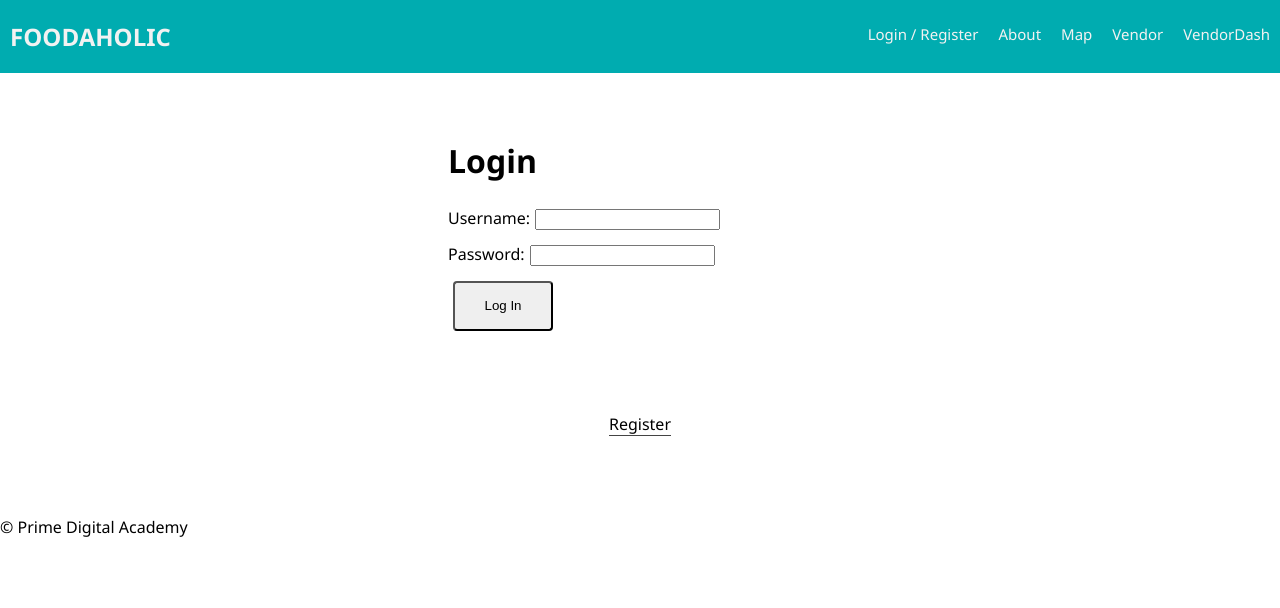
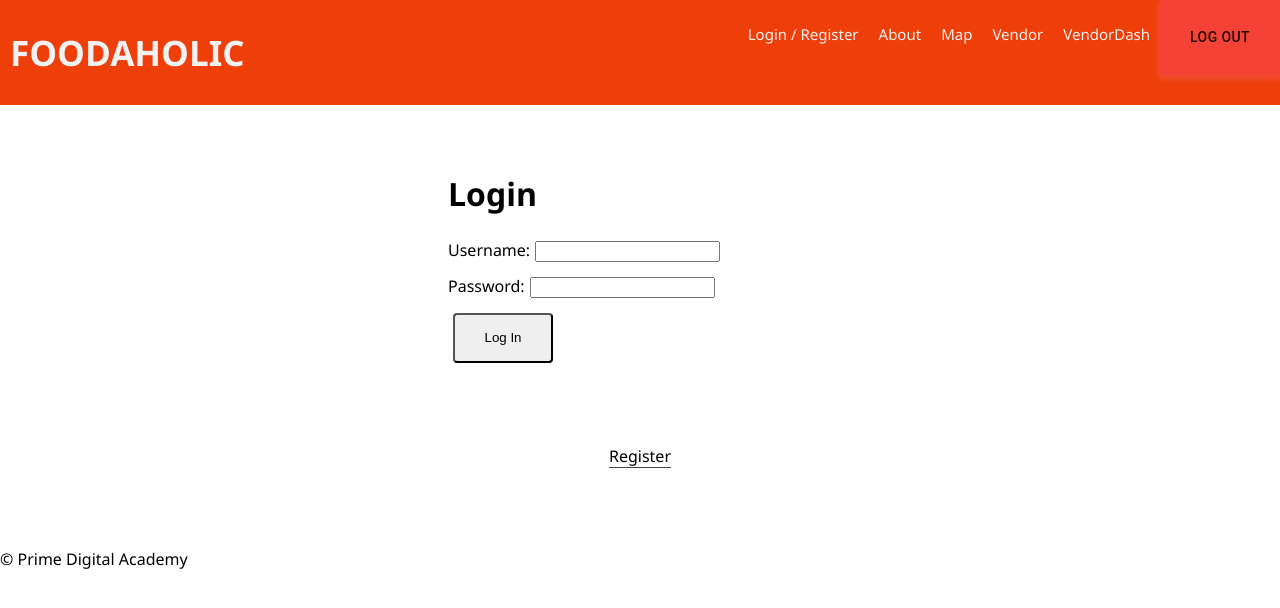
Before and after one commit to jessegjerde89/Food-Truck-Application, a React app: page /#/home in a window 1280 px wide. Built offline with nearby package versions, Linux system fonts and the light colour scheme; no server answers; what react-google-maps would draw is missing.

Commit message:
nav styles

```diff
--- a/package.json
+++ b/package.json
@@ -4,6 +4,7 @@
   "private": true,
   "proxy": "http://localhost:5000",
   "dependencies": {
+    "@material-ui/core": "^4.0.1",
     "axios": "^0.18.0",
     "bcrypt": "^3.0.6",
     "cookie-session": "^2.0.0-beta.3",
--- a/src/components/App/App.js
+++ b/src/components/App/App.js
@@ -19,37 +19,33 @@ import InfoPage from '../InfoPage/InfoPage';
 import MapPage from '../MapComponents/MapPage';
 import Vendor from '../Vendor/Vendor';
 import VendorDashboard from '../VendorDashboard/VendorDashboard';
+import './App.css';
 
-import { createMuiTheme } from '@material-ui/core/styles';
-import { makeStyles } from '@material-ui/core/styles';
-import Button from '@material-ui/core/Button';
+// import { createMuiTheme } from '@material-ui/core/styles';
+// import { makeStyles } from '@material-ui/core/styles';
+// import Button from '@material-ui/core/Button';
 
-const theme = createMuiTheme({
-  palette: {
-    primary: {
-      light: '#757ce8',
-      main: '#3f50b5',
-      dark: '#002884',
-      contrastText: '#fff',
-    },
-    secondary: {
-      light: '#ff7961',
-      main: '#f44336',
-      dark: '#ba000d',
-      contrastText: '#000',
-    },
-  },
-});
-
-// export default createMuiTheme({
+// const theme = createMuiTheme({
 //   palette: {
-//     primary:
-//     secondary:
-//   }
+//     primary: {
+//       light: '#757ce8',
+//       main: '#3f50b5',
+//       dark: '#002884',
+//       contrastText: '#fff',
+//     },
+//     secondary: {
+//       light: '#ff7961',
+//       main: '#f44336',
+//       dark: '#ba000d',
+//       contrastText: '#000',
+//     },
+//   },
 // });
 
 
-import './App.css';
+
+
+
 
 
 class App extends Component {
--- a/src/components/LogOutButton/LogOutButton.js
+++ b/src/components/LogOutButton/LogOutButton.js
@@ -1,20 +1,69 @@
-import React from 'react';
-import { connect } from 'react-redux';
+// import React from 'react';
+// import { connect } from 'react-redux';
 
-const LogOutButton = props => (
-  <button
-    // This button shows up in multiple locations and is styled differently
-    // because it's styled differently depending on where it is used, the className
-    // is passed to it from it's parents through React props
-    className={props.className}
-    onClick={() => props.dispatch({ type: 'LOGOUT' })}
-  >
-    Log Out
-  </button>
-);
+
+// import Button from '@material-ui/core/Button';
+// import { createMuiTheme } from '@material-ui/core/styles';
+// import { makeStyles } from '@material-ui/core/styles';
+// import { withStyles } from '@material-ui/core/styles'
+
+
+
+// const LogOutButton = props => (
+  // function ContainedButtons() {
+  //   const classes = useStyles();
+  // }
+  // <Button
+  //   // This button shows up in multiple locations and is styled differently
+  //   // because it's styled differently depending on where it is used, the className
+  //   // is passed to it from it's parents through React props
+
+  //   variant="conatained"
+  //   color="primary"
+  //   onClick={() => props.dispatch({ type: 'LOGOUT' })}
+  // >
+  //   Log Out
+  // </Button>
+// );
 
 // This component doesn't need 'mapStateToProps'
 // because it doesn't care what the current state is.
 // No matter what the redux state is, this button will always be a log out button
 // this component still needs 'connect' though, because it is going to dispatch a redux action
-export default connect()(LogOutButton);
+// export default connect()(LogOutButton);
+
+
+import React from 'react';
+import clsx from 'clsx';
+import { connect } from 'react-redux'
+import { withStyles } from '@material-ui/core/styles';
+import Button from '@material-ui/core/Button';
+
+// We can inject some CSS into the DOM.
+const styles = {
+  root: {
+    background: '#f44336',
+    borderRadius: 3,
+    border: 0,
+    color: '#fffff',
+    height: 75,
+    padding: '0 30px',
+    boxShadow: '0 3px 5px 2px rgba(255, 105, 135, .3)',
+  },
+};
+
+function LogOutButton(props) {
+  const { classes, children, className, ...other } = props;
+
+  return (
+    <Button className={clsx(classes.root, className)} {...other}
+    onClick={() => props.dispatch({ type: 'LOGOUT' })}
+    >
+      {children || 'Log Out'}
+    </Button>
+  );
+}
+
+const wrapper = (connect()(LogOutButton))
+
+export default withStyles(styles)(wrapper);
--- a/src/components/Nav/Nav.css
+++ b/src/components/Nav/Nav.css
@@ -1,5 +1,5 @@
 .nav-title {
-    font-size: 24px;
+    font-size: 35px;
     font-weight: 700;
     display: inline-block;
     color: #f2f2f2;
@@ -8,13 +8,13 @@
 
 .nav {
   overflow: hidden;
-  background-color: #00acb0;
+  background-color: #ee3f0a;
 }
 
 .nav-link {
   float: left;
   color: #f2f2f2;
-  background-color: #00acb0;
+  background-color: #ee3f0a;
   text-align: center;
   padding: 24px 10px;
   text-decoration: none;
@@ -28,7 +28,7 @@
 }
 
 .nav-link:hover {
-  background-color: #008183;
+  background-color: #2305a8;
 }
 
 .nav-right {
--- a/src/components/Nav/Nav.js
+++ b/src/components/Nav/Nav.js
@@ -22,7 +22,6 @@ const Nav = (props) => (
           <Link className="nav-link" to="/info">
             Info Page
           </Link>
-          <LogOutButton className="nav-link"/>
         </>
       )}
       {/* Always show this link since the about page is not protected */}
@@ -39,6 +38,7 @@ const Nav = (props) => (
       <Link className="nav-link" to="/vendordash">
       VendorDash
       </Link>
+      <LogOutButton className="nav-link"/>
       </div>
   </div>
 );
--- a/src/components/UserPage/UserPage.js
+++ b/src/components/UserPage/UserPage.js
@@ -2,7 +2,7 @@ import React from 'react';
 import { connect } from 'react-redux';
 import LogOutButton from '../LogOutButton/LogOutButton';
 
-import Button from '@material-ui/core/Button';
+
 
 
 
```
Also changed, not shown: src/components/Styling/Styling.js (added, +25 -0 lines).
